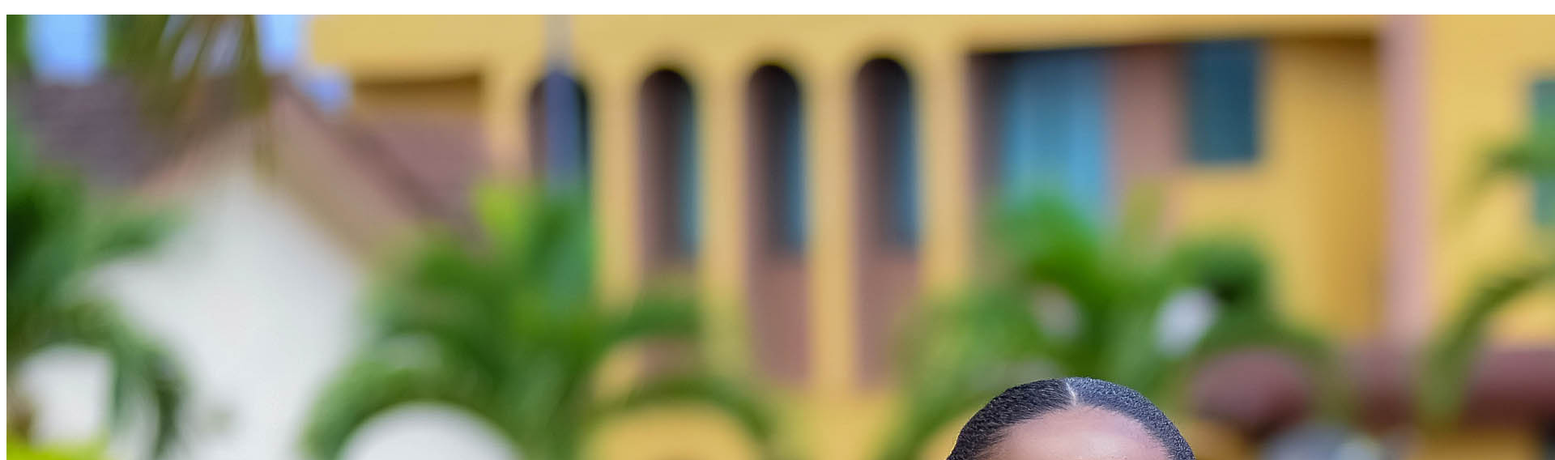
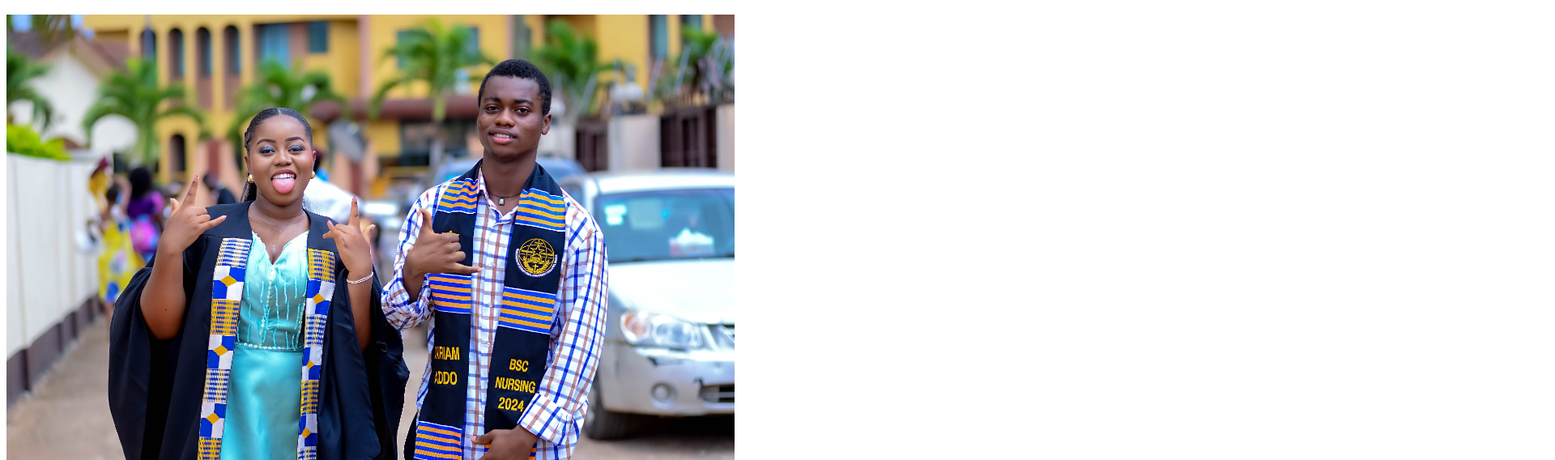
Before and after one commit to LawsonLawson/udemy_web_dev, a plain HTML site: page 4.1_Webpages/index.html in a window 1280 px wide. Shown: the part 48-616 px from the top of the page at 81% size, 1920 px wide, since content can reach past the window. Drawn offline with Linux system fonts and the light colour scheme.

Commit message:
image was to big, spanning the whole page so I made it of height 600

```diff
--- a/4.1_Webpages/index.html
+++ b/4.1_Webpages/index.html
@@ -1,7 +1,7 @@
 <h1>Welcome to My Website!</h1>
 <!-- Add an image of yourself that links to the about page -->
 <a href="./public/about.html">
-    <img src="./assets/images/dela_and_clement.jpg" alt="Miriam X Clement - Graduation"/>
+    <img src="./assets/images/dela_and_clement.jpg" alt="Miriam X Clement - Graduation" height="600"/>
 </a>
 
 <hr />
```
